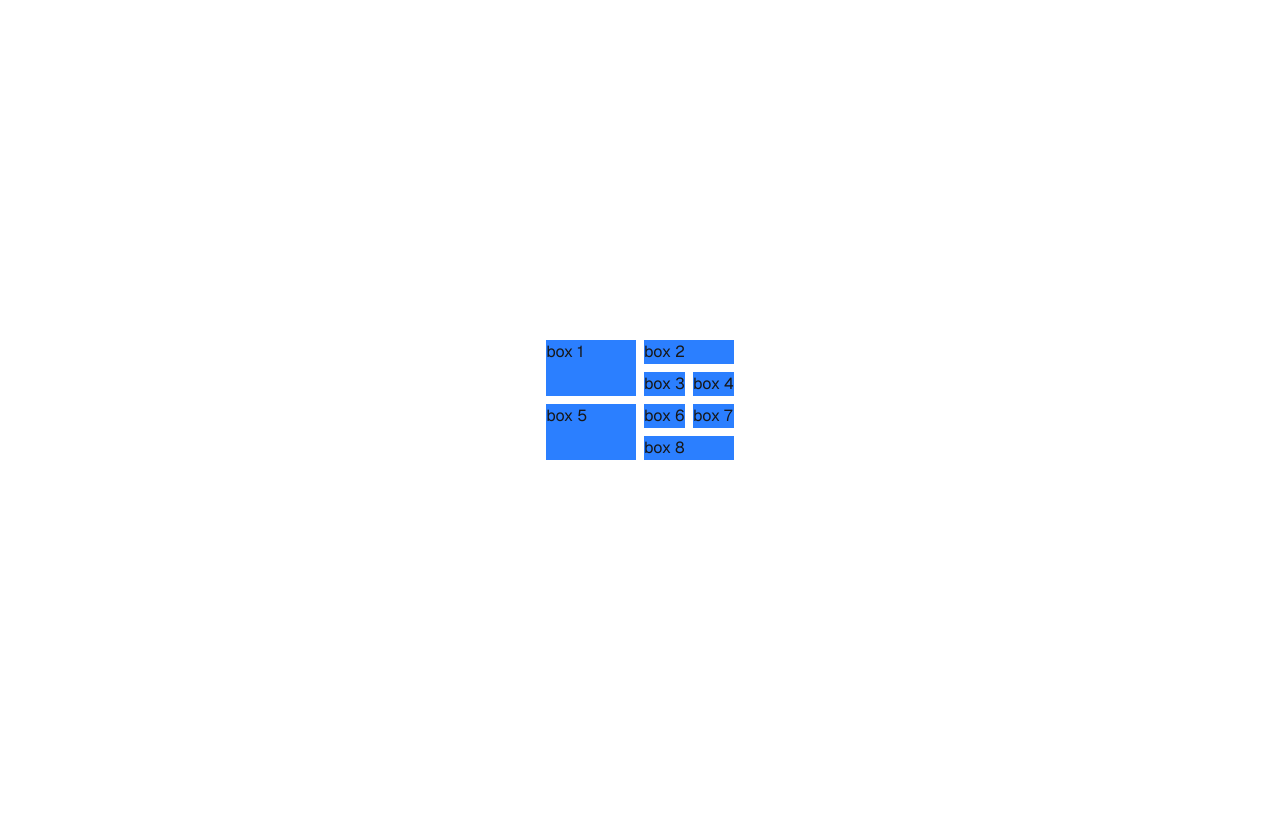
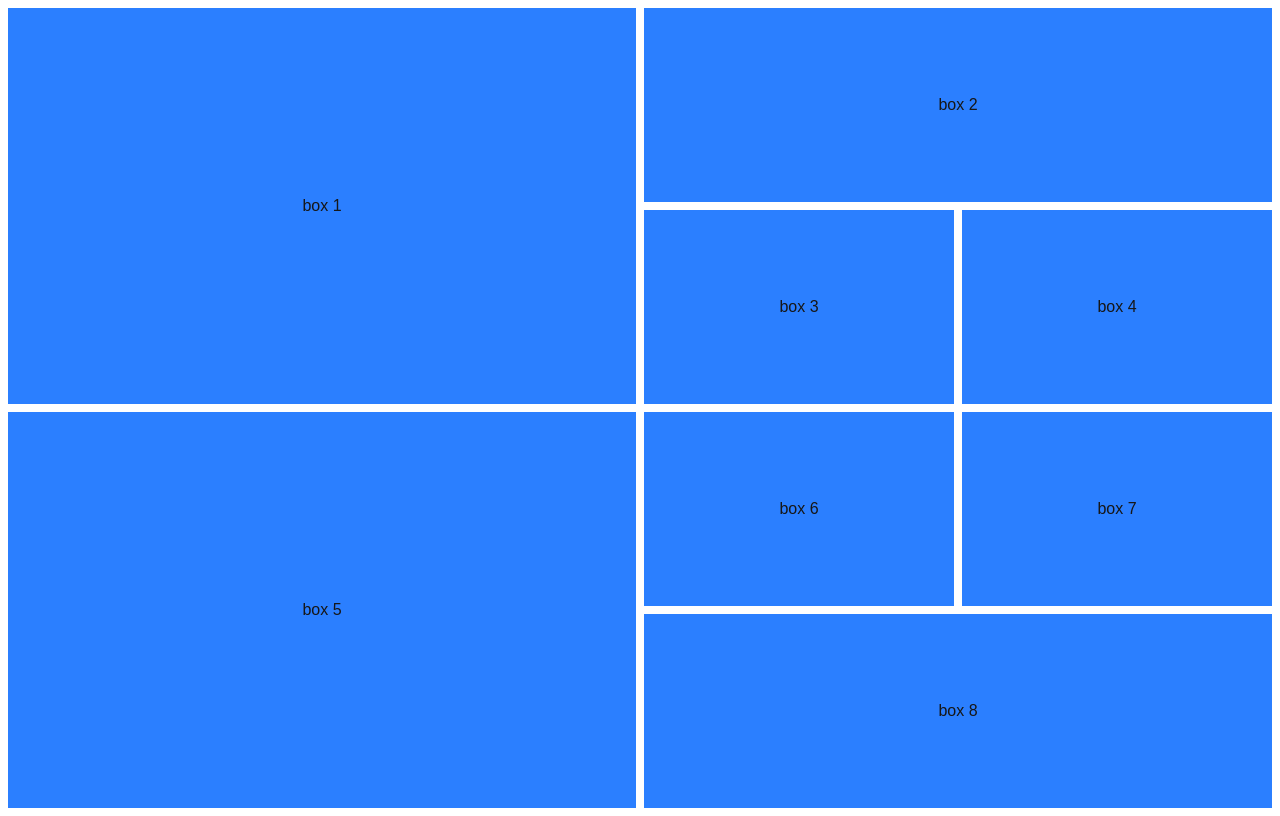
Before and after one commit to lauraophelie/laura-s-portfolio, a Next.js app: page / in a window 1280 px wide. Built offline with nearby package versions, Linux system fonts and the light colour scheme.

Commit message:
done with the basic bento grid

```diff
--- a/app/page.tsx
+++ b/app/page.tsx
@@ -3,7 +3,7 @@ import "./styles/pages/home.scss";
 export default function Home() {
   return (
     // <div className="flex flex-col flex-1 items-center justify-center  font-sans"></div>
-    <div className="flex flex-col flex-1 items-center justify-center font-sans">
+    <div className="flex flex-col flex-1 items-center justify-center py-2 px-2">
       {/* <main className="flex flex-1 w-full max-w-3xl flex-col items-center justify-between py-32 px-16 bg-white dark:bg-black sm:items-start">
         <Image
           className="dark:invert"
@@ -61,15 +61,15 @@ export default function Home() {
           </a>
         </div>
       </main> */}
-      <main className="grid grid-cols-4 gap-2">
-        <div className="bg-blue-500 col-span-2 row-span-2">box 1</div>
-        <div className="bg-blue-500 col-span-2">box 2</div>
-        <div className="bg-blue-500">box 3</div>
-        <div className="bg-blue-500">box 4</div>
-        <div className="bg-blue-500 col-span-2 row-span-2">box 5</div>
-        <div className="bg-blue-500">box 6</div>
-        <div className="bg-blue-500">box 7</div>
-        <div className="bg-blue-500 col-span-2">box 8</div>
+      <main className="grid grid-cols-4 gap-2 w-full h-screen">
+        <div className="bg-blue-500 col-span-2 row-span-2 text-center flex items-center justify-center">box 1</div>
+        <div className="bg-blue-500 col-span-2 text-center flex items-center justify-center">box 2</div>
+        <div className="bg-blue-500 flex items-center justify-center">box 3</div>
+        <div className="bg-blue-500 flex items-center justify-center">box 4</div>
+        <div className="bg-blue-500 col-span-2 row-span-2 flex items-center justify-center">box 5</div>
+        <div className="bg-blue-500 flex items-center justify-center">box 6</div>
+        <div className="bg-blue-500 flex items-center justify-center">box 7</div>
+        <div className="bg-blue-500 col-span-2 flex items-center justify-center">box 8</div>
       </main>
     </div>
   );
```
